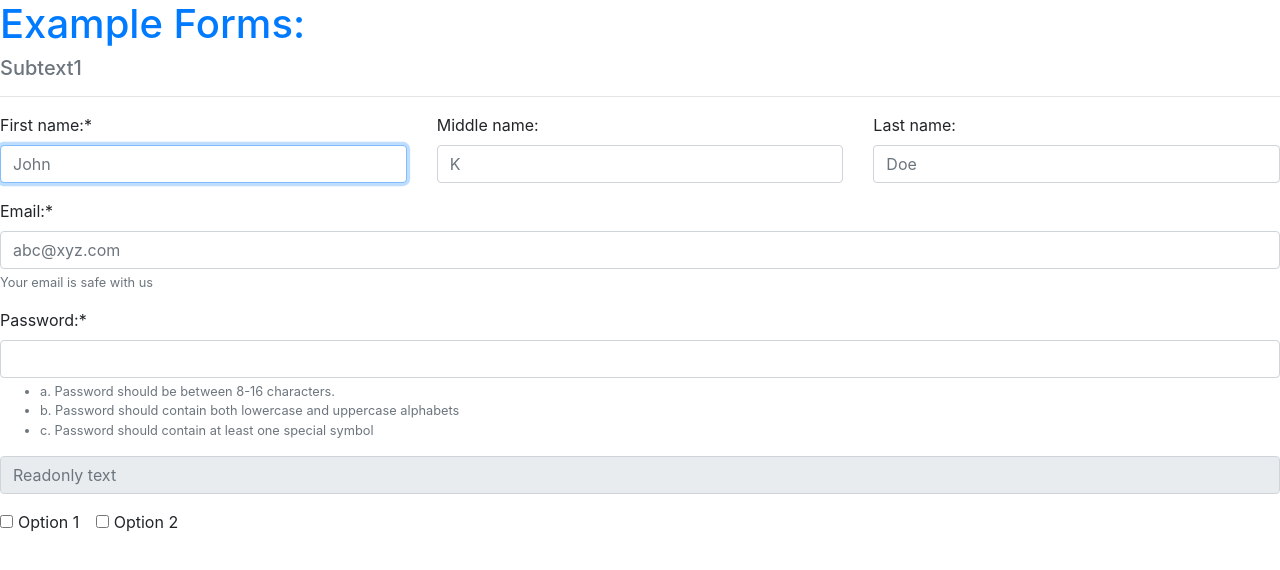
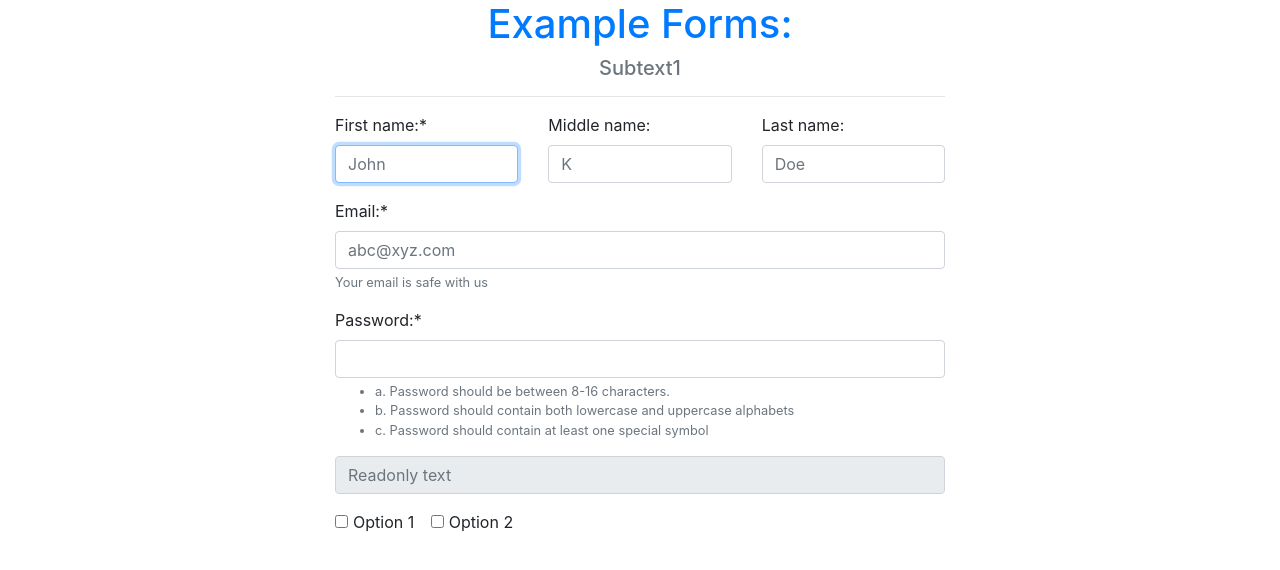
Before and after one commit to Fadi-Albahrani/web-dev-phase1, a plain HTML site: page class4T1.html in a window 1280 px wide. Drawn offline with nearby package versions, Linux system fonts and the light colour scheme.

Commit message:
center the content

```diff
--- a/class4T1.html
+++ b/class4T1.html
@@ -10,9 +10,12 @@
         integrity="sha384-MCw98/SFnGE8fJT3GXwEOngsV7Zt27NXFoaoApmYm81iuXoPkFOJwJ8ERdknLPMO" crossorigin="anonymous" />
 </head>
 
-<body>
-    <h1 class="text-primary">Example Forms:</h1>
-    <h5 class="text-secondary">Subtext1</h5>
+
+<!-- changes to make the content centered is in body, h1, and h5 tags -->
+
+<body class="grid col-sm-6 mx-auto">
+    <h1 class="text-primary text-center">Example Forms:</h1>
+    <h5 class="text-secondary text-center">Subtext1</h5>
     <hr />
 
     <section>
```
